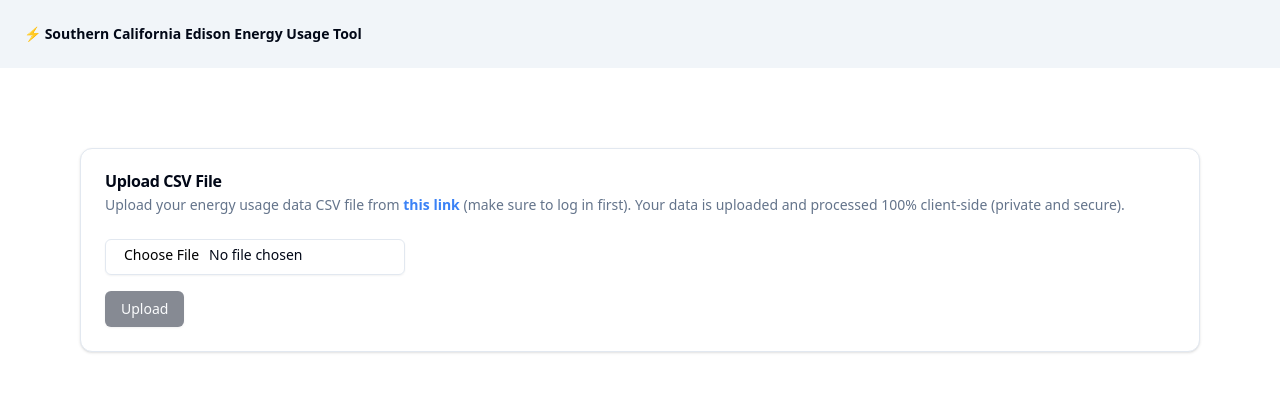
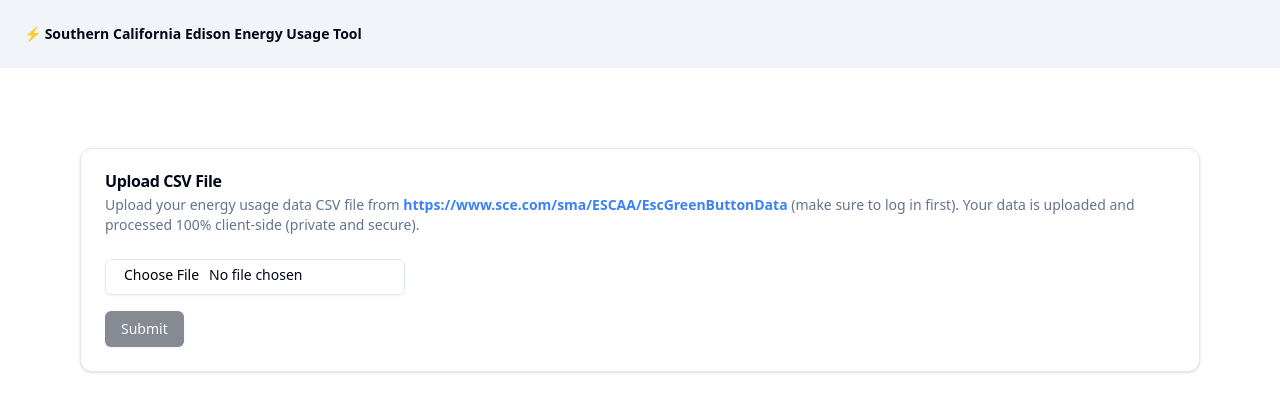
Before and after one commit to ndanny/sce-energy-parser, a Next.js app: page / in a window 1280 px wide. Shown: the top 412 px of the page. Built offline with nearby package versions, Linux system fonts and the light colour scheme.

Commit message:
Move AggregatedResult one layer up

```diff
--- a/src/components/feature/csv-upload-card.tsx
+++ b/src/components/feature/csv-upload-card.tsx
@@ -1,7 +1,13 @@
 "use client";
 
 import React, { useState, ChangeEvent } from "react";
-import { Card, CardContent, CardDescription, CardHeader, CardTitle } from "../ui/card";
+import {
+  Card,
+  CardContent,
+  CardDescription,
+  CardHeader,
+  CardTitle,
+} from "../ui/card";
 import { Button } from "../ui/button";
 import { Input } from "../ui/input";
 import { CheckCircledIcon } from "@radix-ui/react-icons";
@@ -9,13 +15,20 @@
 import Link from "next/link";
 import UsageTable from "./usage-table";
 import UsageChart from "./usage-chart";
-
-type CSVRow = string[];
+import { AggregationResult } from "@/lib/types";
+import {
+  getAggregatedData,
+} from "@/lib/calculations";
 
 const CSVUploadCard: React.FC = () => {
+  const [isLoading, setIsLoading] = useState<boolean>(false);
   const [file, setFile] = useState<File | null>(null);
-  const [csvData, setCsvData] = useState<CSVRow[] | null>(null);
-  const [isLoading, setIsLoading] = useState<boolean>(false);
+  const [csvData, setCsvData] = useState<string[] | null>(null);
+  const [aggregationResult, setAggregationResult] = useState<AggregationResult>({
+    aggregatedData: {},
+    totalCost: 0,
+    totalUsage: 0
+  });
 
   const handleFileChange = (event: ChangeEvent<HTMLInputElement>) => {
     const selectedFile = event.target.files?.[0] || null;
@@ -27,7 +40,9 @@
       setIsLoading(true);
       Papa.parse(file, {
         complete: (result) => {
-          setCsvData(result.data as CSVRow[]);
+          setCsvData(result.data as string[]);
+          const data = getAggregatedData(result.data as string[]);
+          setAggregationResult(data);
           setIsLoading(false);
         },
         error: (error) => {
@@ -50,8 +65,10 @@
             href="https://www.sce.com/sma/ESCAA/EscGreenButtonData"
             className="text-blue-500 font-bold"
           >
-            this link
-          </Link>{" "} (make sure to log in first). Your data is uploaded and processed 100% client-side (private and secure).
+            https://www.sce.com/sma/ESCAA/EscGreenButtonData
+          </Link>{" "}
+          (make sure to log in first). Your data is uploaded and processed 100%
+          client-side (private and secure).
         </CardDescription>
       </CardHeader>
       <CardContent>
@@ -59,27 +76,26 @@
           className="w-[300px] cursor-pointer mb-4"
           type="file"
           accept=".csv"
-          onChange={handleFileChange} />
+          onChange={handleFileChange}
+        />
         <div className="flex flex-row space-x-2 items-center">
-          <Button
-            onClick={handleUpload}
-            disabled={!file || isLoading}>
-            {isLoading ? "Processing..." : "Upload"}
+          <Button onClick={handleUpload} disabled={!file || isLoading}>
+            {isLoading ? "Processing..." : "Submit"}
           </Button>
-          {csvData && (
-            <CheckCircledIcon color="green" width={24} height={24} />
-          )}
+          {csvData && <CheckCircledIcon color="green" width={24} height={24} />}
         </div>
-        {csvData && <div className="mt-5">
-          <hr />
-          <UsageTable data={csvData} />
-        </div>
-        }
-        {csvData && <div className="mt-5">
-          <hr />
-          <UsageChart />
-        </div>
-        }
+        {csvData && (
+          <div className="mt-5">
+            <hr />
+            <UsageTable aggregationResult={aggregationResult} />
+          </div>
+        )}
+        {csvData && (
+          <div className="mt-5">
+            <hr />
+            <UsageChart />
+          </div>
+        )}
       </CardContent>
     </Card>
   );
--- a/src/components/feature/usage-table.tsx
+++ b/src/components/feature/usage-table.tsx
@@ -1,5 +1,6 @@
+"use client";
+
 import React, { useMemo } from "react";
-import { calculate5to8Rate } from "@/lib/rates";
 import {
   Table,
   TableBody,
@@ -10,56 +11,14 @@
   TableHeader,
   TableRow,
 } from "@/components/ui/table";
+import { AggregationResult } from "@/lib/types";
 
-type CSVRow = string[];
-
-interface UsageTableProps {
-  data: CSVRow[];
-}
-
-interface AggregatedData {
-  [date: string]: {
-    usage: number;
-    cost: number;
-  };
-}
-
-const UsageTable: React.FC<UsageTableProps> = ({ data }) => {
-  const dateRangeRegex =
-    /^\s*(\d{4}-\d{2}-\d{2})\s+(\d{2}):(\d{2}):(\d{2})\s+to\s+\d{4}-\d{2}-\d{2}\s+\d{2}:\d{2}:\d{2}\s*$/;
-
-  const { aggregatedData, totalUsage, totalCost } = useMemo(() => {
-    const aggregated: AggregatedData = {};
-    let totalUsage = 0;
-    let totalCost = 0;
-
-    data.forEach((row) => {
-      const match = row[0].match(dateRangeRegex);
-      if (match && row.length >= 2) {
-        const [_, dateStr, hourStr, minuteStr] = match;
-        const date = new Date(dateStr);
-        const hour = parseInt(hourStr, 10);
-        const minute = parseInt(minuteStr, 10);
-        const kWh = parseFloat(row[1]);
-
-        if (!isNaN(kWh)) {
-          const rate = calculate5to8Rate(date, hour);
-          const cost = kWh * rate;
-
-          if (!aggregated[dateStr]) {
-            aggregated[dateStr] = { usage: 0, cost: 0 };
-          }
-          aggregated[dateStr].usage += kWh;
-          aggregated[dateStr].cost += cost;
-
-          totalUsage += kWh;
-          totalCost += cost;
-        }
-      }
-    });
-
-    return { aggregatedData: aggregated, totalUsage, totalCost };
-  }, [data]);
+const UsageTable = ({
+  aggregationResult,
+}: {
+  aggregationResult: AggregationResult;
+}) => {
+  const { aggregatedData, totalUsage, totalCost } = aggregationResult;
 
   const sortedDates = useMemo(() => {
     return Object.keys(aggregatedData).sort();
@@ -78,10 +37,8 @@
         </TableRow>
       </TableHeader>
       <TableBody>
-        {sortedDates.map((date, index) => (
-          <TableRow
-            key={date}
-          >
+        {sortedDates.map((date) => (
+          <TableRow key={date}>
             <TableCell className="font-medium">{date}</TableCell>
             <TableCell>{aggregatedData[date].usage.toFixed(3)}</TableCell>
             <TableCell>${aggregatedData[date].cost.toFixed(2)}</TableCell>
@@ -90,18 +47,12 @@
       </TableBody>
       <TableFooter>
         <TableRow>
-          <TableCell>
-            {sortedDates.length} days
-          </TableCell>
-          <TableCell>
-            {totalUsage.toFixed(2)} total kWH
-          </TableCell>
-          <TableCell>
-            ${totalCost.toFixed(2)}
-          </TableCell>
+          <TableCell>{sortedDates.length} days</TableCell>
+          <TableCell>{totalUsage.toFixed(2)} total kWH</TableCell>
+          <TableCell>${totalCost.toFixed(2)} total</TableCell>
         </TableRow>
       </TableFooter>
-    </Table >
+    </Table>
   );
 };
 
--- /dev/null
+++ b/src/lib/calculations.ts
@@ -0,0 +1,61 @@
+import { AggregatedData, AggregationResult } from "./types";
+
+export const calculate5to8Rate = (date: Date, hour: number): number => {
+  const month = date.getMonth();
+  const day = date.getDay();
+  const isWeekend = day === 0 || day === 6;
+
+  if (month >= 5 && month <= 8) {
+    // June - September
+    if (hour >= 17 && hour < 20) {
+      return isWeekend ? 0.33 : 0.33; // Mid-Peak (Weekend) or On-Peak (Weekday)
+    } else {
+      return 0.28; // Off-Peak
+    }
+  } else {
+    // October - May
+    if (hour >= 8 && hour < 17) {
+      return 0.26; // Super Off-Peak
+    } else if (hour >= 17 && hour < 20) {
+      return 0.33; // Mid-Peak
+    } else {
+      return 0.28; // Off-Peak
+    }
+  }
+};
+
+export const getAggregatedData = (data: string[]): AggregationResult => {
+  const dateRangeRegex =
+    /^\s*(\d{4}-\d{2}-\d{2})\s+(\d{2}):(\d{2}):(\d{2})\s+to\s+\d{4}-\d{2}-\d{2}\s+\d{2}:\d{2}:\d{2}\s*$/;
+
+  const aggregated: AggregatedData = {};
+  let totalUsage = 0;
+  let totalCost = 0;
+
+  data.forEach((row) => {
+    const match = row[0].match(dateRangeRegex);
+    if (match && row.length >= 2) {
+      const [_, dateStr, hourStr, minuteStr] = match;
+      const date = new Date(dateStr);
+      const hour = parseInt(hourStr, 10);
+      const minute = parseInt(minuteStr, 10);
+      const kWh = parseFloat(row[1]);
+
+      if (!isNaN(kWh)) {
+        const rate = calculate5to8Rate(date, hour);
+        const cost = kWh * rate;
+
+        if (!aggregated[dateStr]) {
+          aggregated[dateStr] = { usage: 0, cost: 0 };
+        }
+        aggregated[dateStr].usage += kWh;
+        aggregated[dateStr].cost += cost;
+
+        totalUsage += kWh;
+        totalCost += cost;
+      }
+    }
+  });
+
+  return { aggregatedData: aggregated, totalUsage, totalCost };
+}
--- a/src/lib/rates.ts
+++ /dev/null
@@ -1,23 +0,0 @@
-export const calculate5to8Rate = (date: Date, hour: number): number => {
-  const month = date.getMonth();
-  const day = date.getDay();
-  const isWeekend = day === 0 || day === 6;
-
-  if (month >= 5 && month <= 8) {
-    // June - September
-    if (hour >= 17 && hour < 20) {
-      return isWeekend ? 0.33 : 0.33; // Mid-Peak (Weekend) or On-Peak (Weekday)
-    } else {
-      return 0.28; // Off-Peak
-    }
-  } else {
-    // October - May
-    if (hour >= 8 && hour < 17) {
-      return 0.26; // Super Off-Peak
-    } else if (hour >= 17 && hour < 20) {
-      return 0.33; // Mid-Peak
-    } else {
-      return 0.28; // Off-Peak
-    }
-  }
-};
--- /dev/null
+++ b/src/lib/types.ts
@@ -0,0 +1,12 @@
+export interface AggregatedData {
+  [date: string]: {
+    usage: number;
+    cost: number;
+  };
+}
+
+export interface AggregationResult {
+  aggregatedData: AggregatedData;
+  totalUsage: number;
+  totalCost: number;
+}
```
